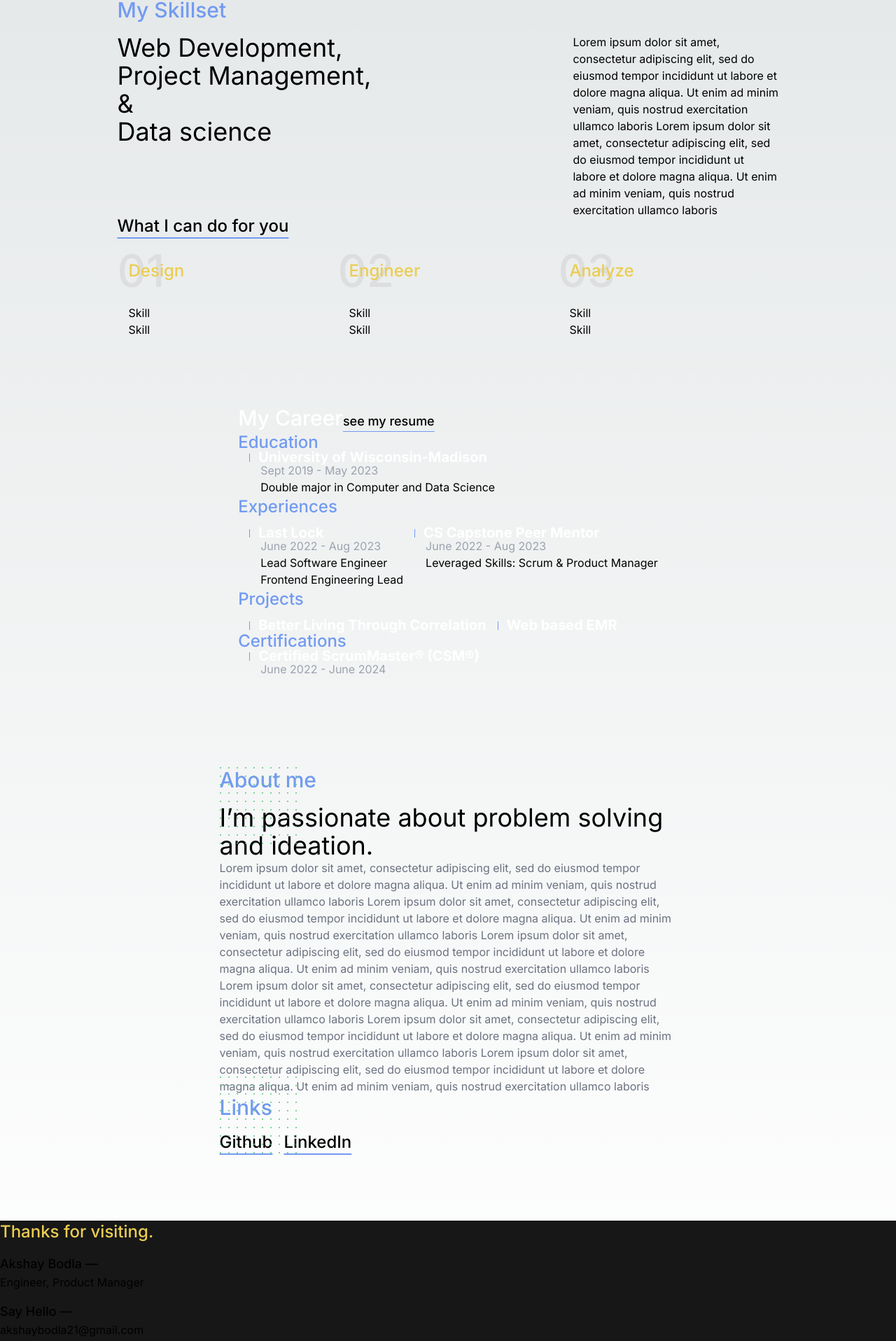
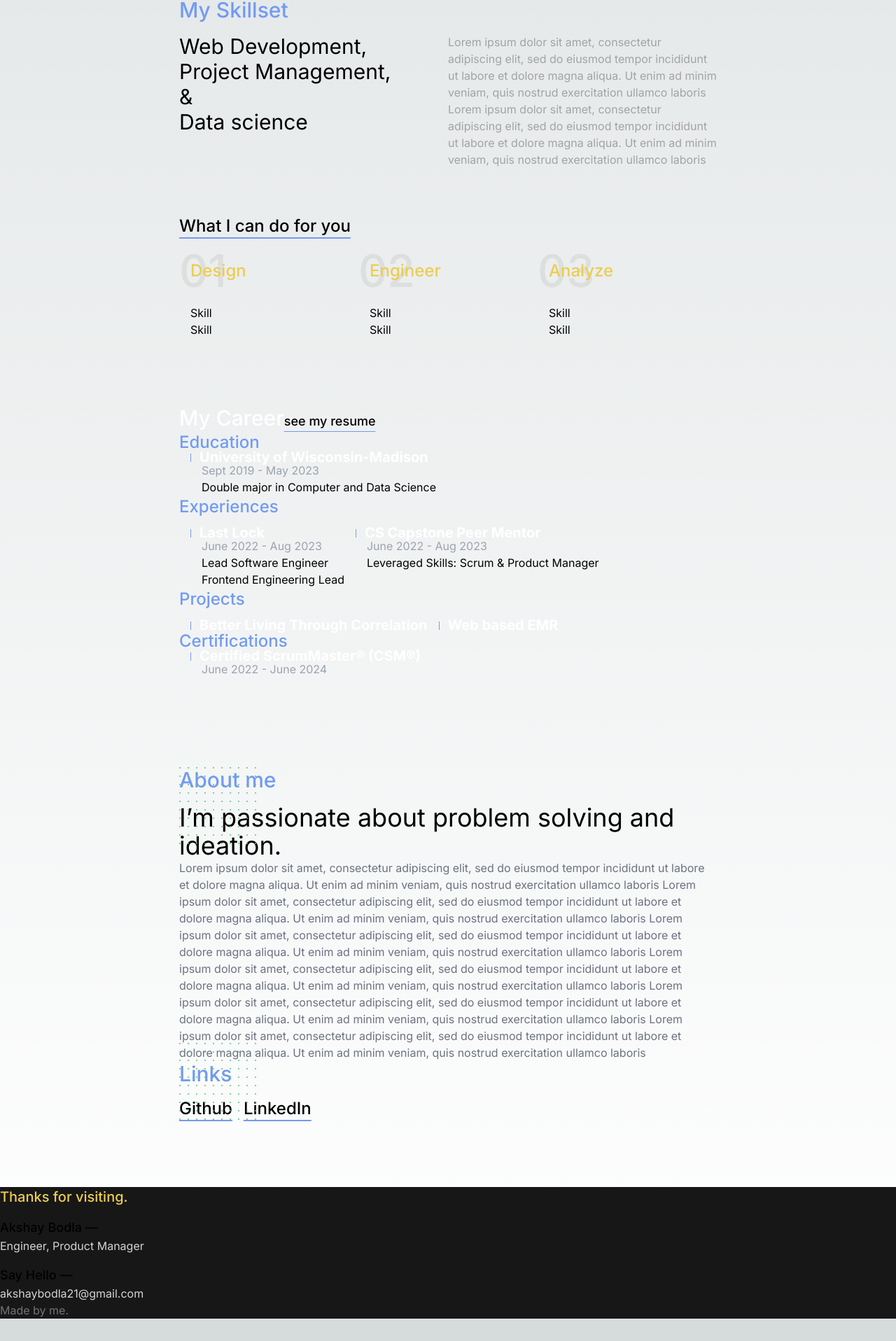
Before and after one commit to AkBo24/Personal-Website, a Next.js app in the folder website/: page / in a window 1280 px wide. Shown: the part 1237-3153 px from the top of the page at 70% size. After the commit the page ends 3121 px from the top, so only its background shows below. Built offline with nearby package versions, Linux system fonts and the light colour scheme.

Commit message:
Added section container class so that all sections have same width and align correctly

```diff
--- a/website/app/Sections/About/About.tsx
+++ b/website/app/Sections/About/About.tsx
@@ -4,7 +4,7 @@ import Grid from '../Landing/components/Grid/Grid';
 const About = () => {
     return (
         <>
-            <div className='w-[653px] relative'>
+            <div className=' relative sectionContainer'>
                 <div className='absolute top-0'>
                     <Grid />
                 </div>
--- a/website/app/Sections/Career/Career.tsx
+++ b/website/app/Sections/Career/Career.tsx
@@ -2,7 +2,7 @@ import React from 'react';
 
 const Career = () => {
     return (
-        <div>
+        <div className='sectionContainer'>
             <h3 className='sectionHeaderBlue text-white inline'>My Career</h3>
 
             <a
--- a/website/app/Sections/Footer/Footer.tsx
+++ b/website/app/Sections/Footer/Footer.tsx
@@ -3,13 +3,13 @@ import React from 'react';
 const Footer = () => {
     return (
         <footer className='bg-neutral-900 w-full'>
-            <h1 className='text-gold text-2xl font-medium mb-4'>Thanks for visiting.</h1>
+            <h1 className='text-gold text-xl font-medium mb-4'>Thanks for visiting.</h1>
 
             <h2 className='text-lg font-medium'>Akshay Bodla —</h2>
-            <p className='mb-4'>Engineer, Product Manager</p>
+            <p className='mb-4 text-neutral-300'>Engineer, Product Manager</p>
 
             <h2 className='text-lg font-medium'>Say Hello —</h2>
-            <p>akshaybodla21@gmail.com</p>
+            <p className='text-neutral-300'>akshaybodla21@gmail.com</p>
 
             <p className='text-neutral-500'>Made by me.</p>
         </footer>
--- a/website/app/Sections/Skillset/Skillset.tsx
+++ b/website/app/Sections/Skillset/Skillset.tsx
@@ -2,7 +2,7 @@ import React from 'react';
 
 const Skillset = () => {
     return (
-        <div className='items-center'>
+        <div className='items-center sectionContainer'>
             <h3 className='text-3xl x'>
                 I design functionally beautiful applications
                 <br /> from meaningful data insights.
@@ -11,14 +11,14 @@ const Skillset = () => {
             <div className='mt-14'>
                 <h3 className='sectionHeaderBlue'>My Skillset</h3>
 
-                <div className='flex gap-72'>
-                    <h4 className='text-4xl'>
+                <div className='flex'>
+                    <h4 className='flex-1 text-3xl'>
                         Web Development,
                         <br /> Project Management,
                         <br /> &<br /> Data science
                     </h4>
 
-                    <p className='w-[294px] h-[259px]'>
+                    <p className='text-neutral-400 flex-1 h-[259px]'>
                         Lorem ipsum dolor sit amet, consectetur adipiscing elit, sed do
                         eiusmod tempor incididunt ut labore et dolore magna aliqua. Ut
                         enim ad minim veniam, quis nostrud exercitation ullamco laboris
--- a/website/app/globals.css
+++ b/website/app/globals.css
@@ -28,6 +28,10 @@ body {
 
 @layer components {
 
+  .sectionContainer {
+    @apply w-[60vw]
+  }
+
   .sectionHeaderBlue {
     @apply text-lightPrimaryBlue text-3xl font-medium mb-4
   }
--- a/website/app/page.tsx
+++ b/website/app/page.tsx
@@ -8,7 +8,7 @@ import Footer from './Sections/Footer/Footer';
 export default function Home() {
     return (
         <>
-            <main className='flex flex-col gap-32 min-h-screen items-center justify-between p-24'>
+            <main className='flex flex-col gap-32 min-h-screen items-center p-24'>
                 <Landing />
                 <Skillset />
                 <Career />
```
